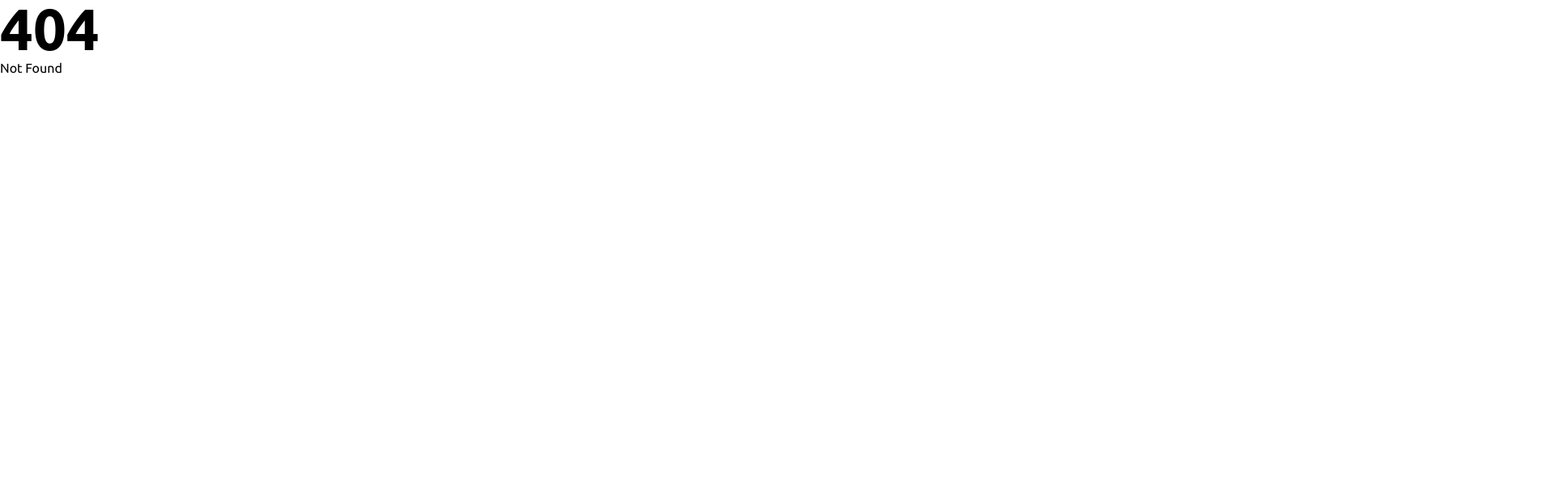
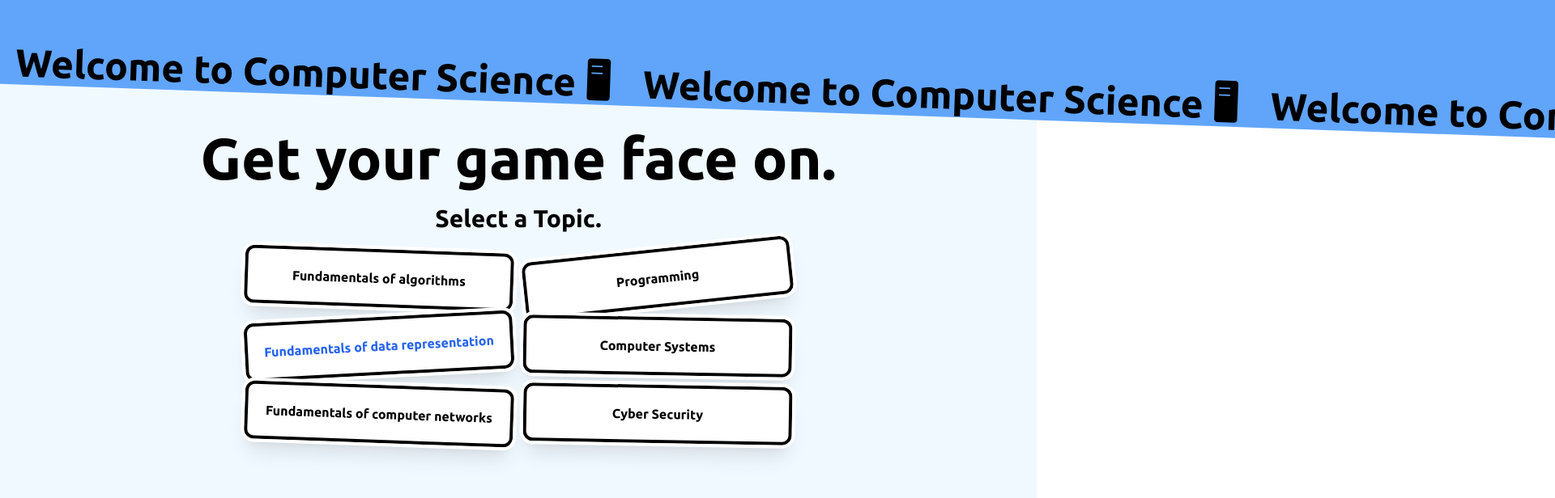
Before and after one commit to T-O-R-U-S/tea-cup, a SvelteKit app: page /gcse/computer-science in a window 1280 px wide. Before the commit this address had no page. Shown: the top 616 px of the page at 81% size, 1920 px wide, since content can reach past the window. Built offline with nearby package versions, Linux system fonts and the light colour scheme.

Commit message:
Fixed a very silly typo.

```diff
--- a/src/lib/question.svelte
+++ b/src/lib/question.svelte
@@ -19,7 +19,7 @@
 
 		<ol class="grid grid-flow-row grid-cols-2 gap-y-5 text-2xl">
 			{#each question.choices as choice, idx}
-				<li class="flex items-center even:bg-slate-200 odd:bg-blue-200 p-5 m-2 rounded-xl"><input type="checkbox" name={`choice_${idx}`} id={`choice_${idx}`} bind:group={answer["choices"]} value={question.choices[idx]} class="h-full aspect-square m-2"> {choice}</li>
+				<li class="flex items-center even:bg-slate-200 odd:bg-blue-200 p-5 m-2 rounded-xl"><input type="checkbox" name={`choice_${idx}`} id={`choice_${idx}`} bind:group={answer["choices"]} value={question.choices[idx]} class="h-8 aspect-square m-2"> {choice}</li>
 			{/each}
 			{#if mark}
 			<li class="bg-emerald-200 m-2 rounded-xl font-black">
--- a/src/lib/summary.svelte
+++ b/src/lib/summary.svelte
@@ -61,6 +61,6 @@
 	{/if}
 	<div
 		class="bg-red-200 border-red-700 border-8 p-5 rounded-xl text-red-800 shadow-xl outline-white outline outline-8 mt-10">
-		<h2>{chat_gpt_out.mark} out of {question.marks}</h2>
+		<h2>{chat_gpt_out.mark || 0} out of {question.marks}</h2>
 	</div>
 </div>
--- a/src/questions.json
+++ b/src/questions.json
@@ -64,5 +64,21 @@
         ]
       }
     ]
+  },
+  "computer-science": {
+    "data_representation": [
+      {
+        "type": "open",
+        "body": "Convert the binary number 11010100 into decimal",
+        "marks": 1,
+        "correct": "212"
+      },
+      {
+        "type": "open",
+        "marks": 2,
+        "body": "Convert the binary number 10111001 into hexadecimal.",
+        "correct": "The answer is the text 'B9'. The student should receive one mark for each correct digit in the correct position."
+      }
+    ]
   }
 }
--- a/src/routes/gcse/[subject]/[topic]/[question_no]/+server.ts
+++ b/src/routes/gcse/[subject]/[topic]/[question_no]/+server.ts
@@ -10,13 +10,16 @@ const openai = new OpenAI({ apiKey: OPEN_AI_API_KEY });
 
 export async function PUT({ url, params, request }) {
 	let answer = await request.text();
+	let question = JSON.stringify(questions[params.subject][params.topic][params.question_no]);
+
+	console.log(question);
 
 	const completion = await openai.chat.completions.create({
 		messages: [
 			{
 				role: "system",
 				name: "Teacup",
-				content: `${prompt}\n${JSON.stringify(questions[params.subject][params.topic][params.question])}`
+				content: `${prompt}\n\nQUESTION AND MARK SCHEME:\n${question}`
 			},
 			{
 				role: "user",
--- /dev/null
+++ b/src/routes/gcse/computer-science/+page.svelte
@@ -0,0 +1,51 @@
+<script>
+</script>
+
+<main class="w-screen h-screen overflow-x-hidden overflow-y-scroll bg-sky-50 flex flex-col items-center pt-40">
+	<div class="sweep transition-all bg-blue-400 flex absolute top-0 left-0 overflow-x-visible w-max pt-40 pb-1  -mr-20">
+		{#each new Array(8) as _}
+			<h2 class="mx-5 text-center">Welcome to Computer Science 🖥</h2>
+		{/each}
+	</div>
+
+	<h1>Get your game face on.</h1>
+
+	<h3 class="my-5">Select a Topic.</h3>
+
+	<ul class="grid grid-cols-2 gap-3 *:bg-white *:p-5 *:font-bold *:text-center *:rounded-xl *:outline *:outline-white *:border-4 *:shadow-xl *:border-black *:outline-4 *:transition-all">
+		<li class="rotate-2 hover:scale-150 hover:z-10">Fundamentals of algorithms</li>
+		<li class="-rotate-6 hover:scale-150 hover:z-10">Programming</li>
+		<li class="-rotate-3 hover:scale-150 hover:z-10"><a href="/gcse/computer-science/data_representation/0">Fundamentals of data representation</a></li>
+		<li class="rotate-1 hover:scale-150 hover:z-10">Computer Systems</li>
+		<li class="rotate-2 hover:scale-150 hover:z-10">Fundamentals of computer networks</li>
+		<li class="rotate-1 hover:scale-150 hover:z-10">Cyber Security</li>
+	</ul>
+</main>
+
+<style>
+    .sweep {
+        --rotation: 2deg;
+
+        transform: rotate(var(--rotation)) translate(-25%, 0%) ;
+        animation-name: swipe;
+        animation-duration: 4s;
+        transition: all;
+    }
+
+    @keyframes swipe {
+        from {
+            transform: rotate(var(--rotation)) translate(-25%, 0%);
+        }
+        to {
+            transform: rotate(var(--rotation)) translate(0%, 0%);
+        }
+    }
+
+    .card {
+        @apply aspect-square w-32 rounded-xl border-white border-8 outline outline-4 outline-gray-900 shadow-md transition-all;
+    }
+
+    .card:hover {
+        @apply rotate-6;
+    }
+</style>
--- a/src/routes/gcse/psychology/+page.svelte
+++ b/src/routes/gcse/psychology/+page.svelte
@@ -4,7 +4,7 @@
 <main class="w-screen h-screen overflow-x-hidden overflow-y-scroll bg-yellow-50 flex flex-col items-center pt-40">
 	<div class="sweep transition-all bg-amber-400 flex absolute top-0 left-0 overflow-x-visible w-max pt-40 pb-1 -mt-36 -ml-20">
 		{#each new Array(8) as _}
-			<h2 class="mx-5">Welcome to Psychology 🧠</h2>
+			<h2 class="mx-5 text-center">Welcome to Psychology 🧠</h2>
 		{/each}
 	</div>
 
@@ -12,7 +12,7 @@
 
 	<h3 class="my-5">Select a Topic.</h3>
 
-	<ul class="">
+	<ul class="grid grid-cols-2 gap-3">
 		<li><a href="/gcse/psychology/brain_neuropsychology/0">Brain and Neuropsychology</a></li>
 		<li>Social Influence</li>
 		<li>Research Method</li>
```
Also changed, not shown: src/lib/prompt.txt.
